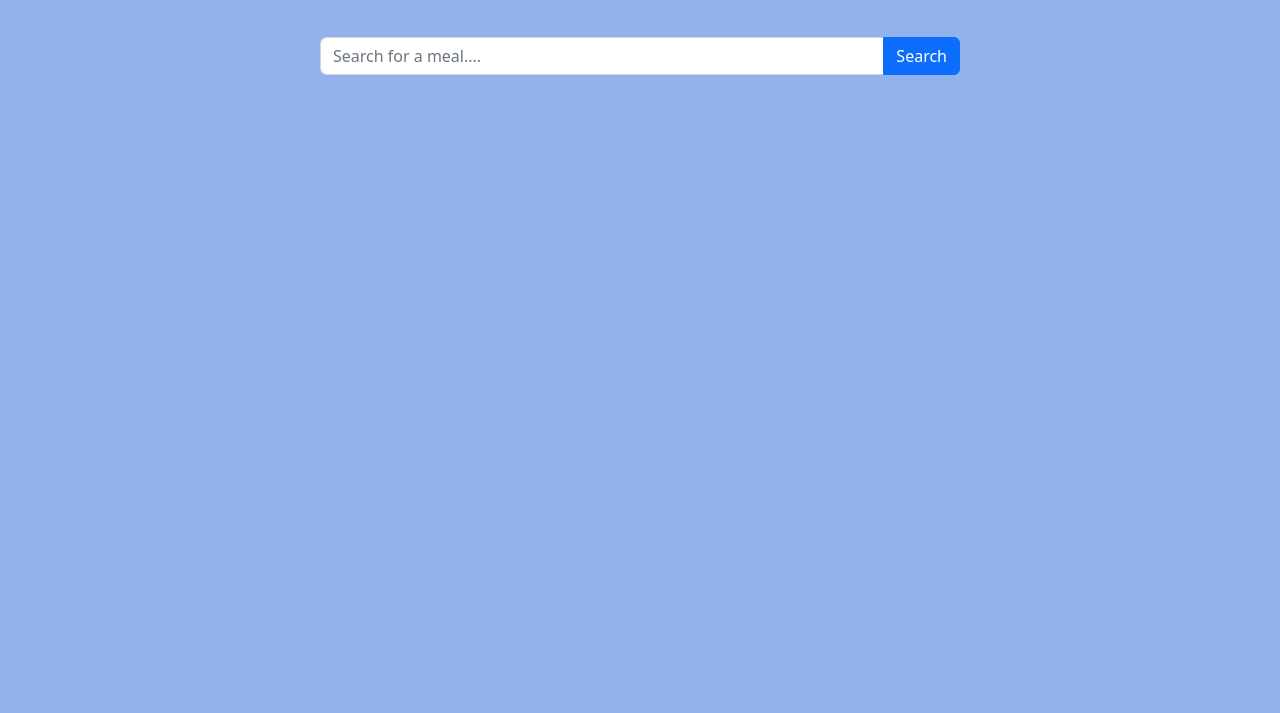
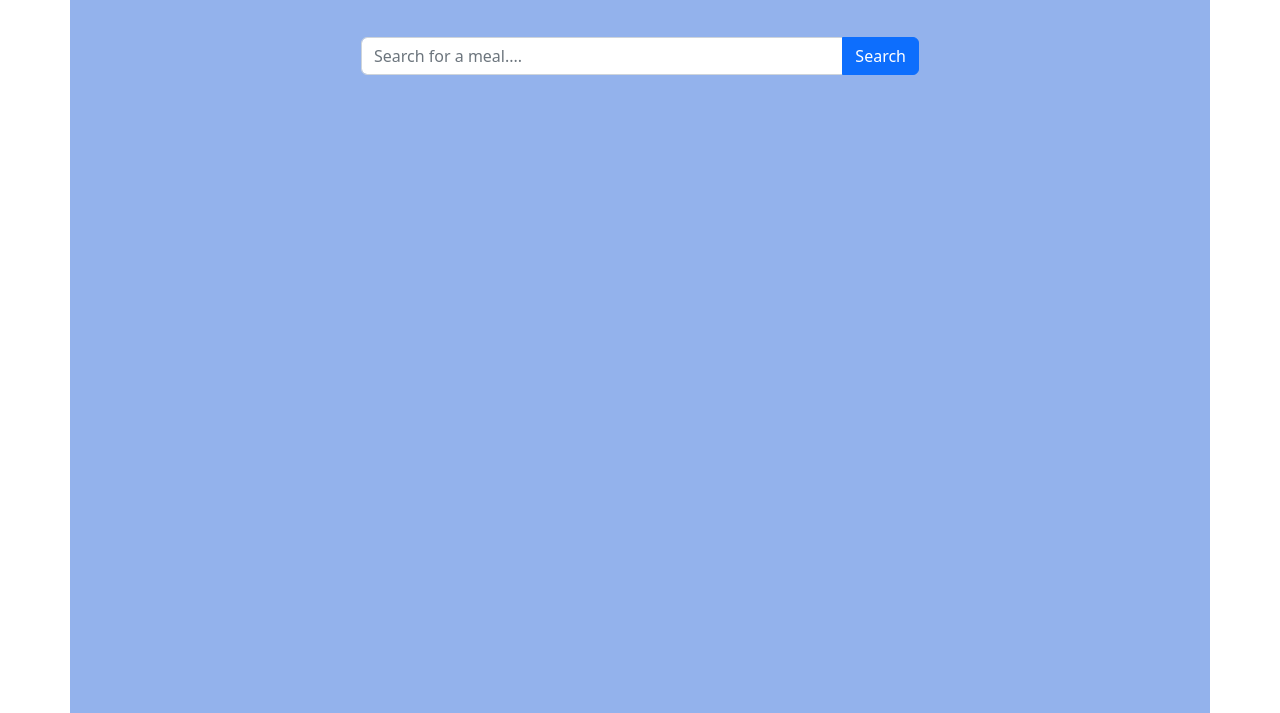
Before and after one commit to Ruhamahkamso/Food-Recipe-App, a plain HTML site: page index.html in a window 1280 px wide. Shown: the part 87-800 px from the top of the page. Drawn offline with nearby package versions, Linux system fonts and the light colour scheme.

Commit message:
second commit

```diff
--- a/index.css
+++ b/index.css
@@ -1,4 +1,4 @@
-.bod{
+.container{
     background-color: rgb(147, 178, 236);
     padding-bottom: 20px;
     min-height: 100vh;
--- a/index.html
+++ b/index.html
@@ -11,7 +11,7 @@
 
 </head>
 <body>
-    <div class="bod">
+    <div class="container">
         <h1 class="headName">Bite Food</h1>
         <form action="" class="col-md-6 m-auto py-5">
             <div class="input-group mb-3">
```
